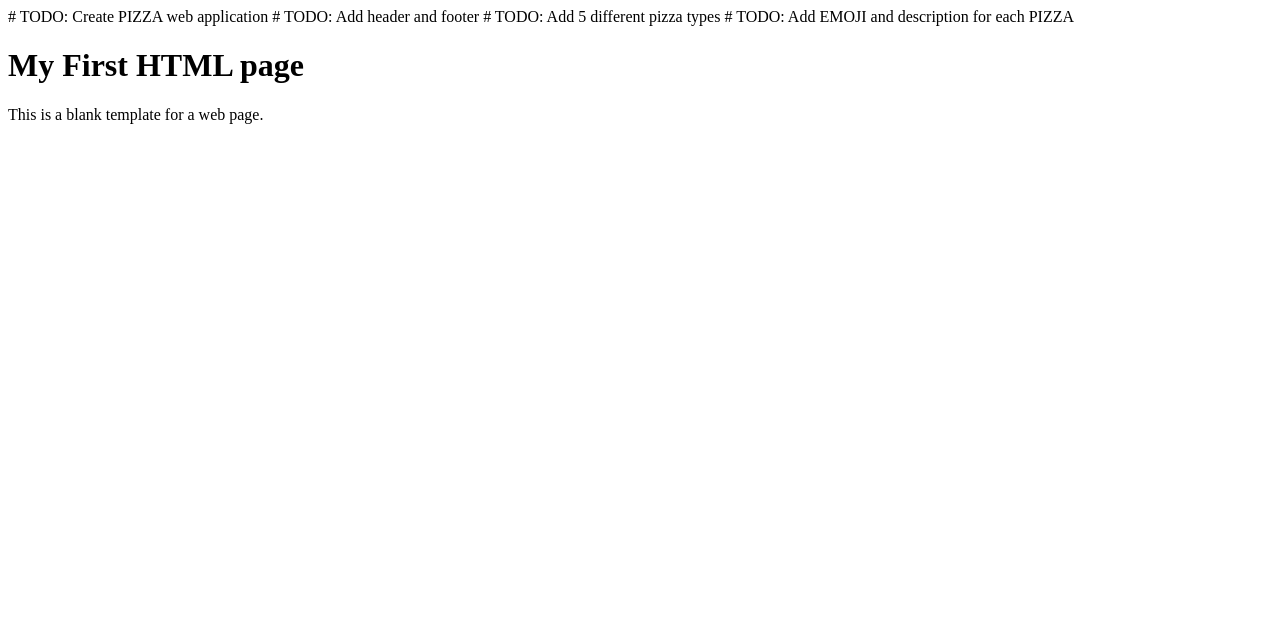
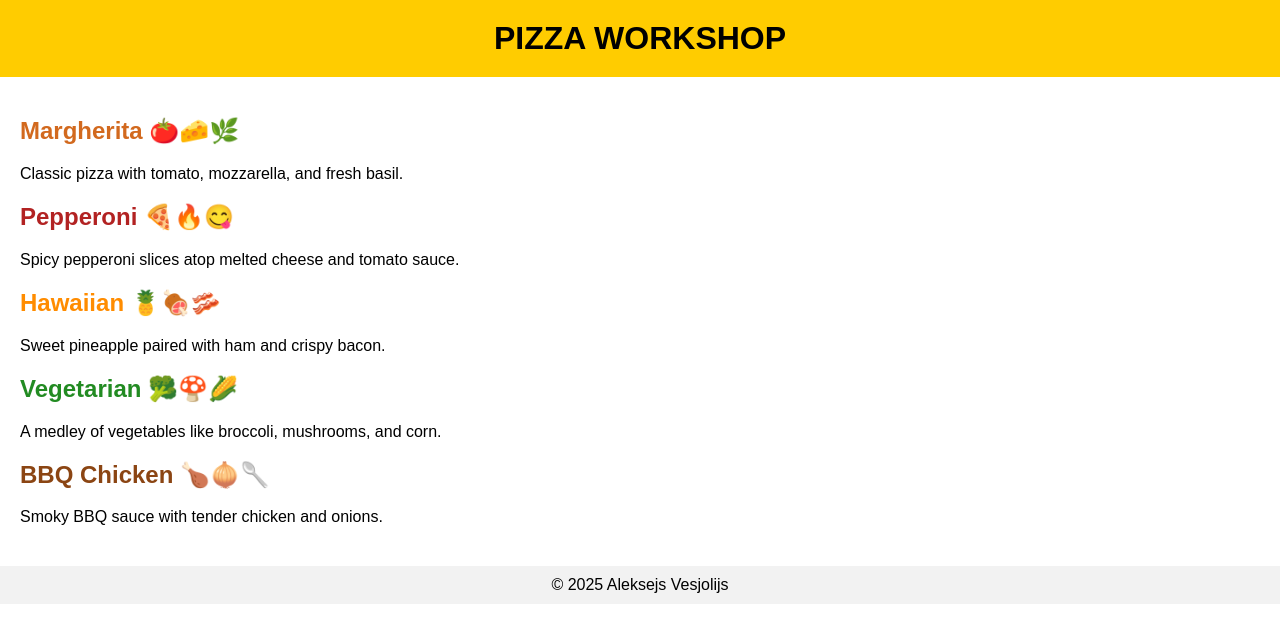
Before and after one commit to pirrencode/wadt_frontend_lecture_2025, a plain HTML site: page index.html in a window 1280 px wide. Drawn offline with Linux system fonts and the light colour scheme.

Commit message:
style pizza page with inline css

```diff
--- a/index.html
+++ b/index.html
@@ -1,16 +1,37 @@
 <!DOCTYPE html>
-<html>
+<html lang="en">
 <head>
-
+  <meta charset="UTF-8">
+  <title>PIZZA WORKSHOP</title>
 </head>
-<body>
-  # TODO: Create PIZZA web application
-  # TODO: Add header and footer
-  # TODO: Add 5 different pizza types
-  # TODO: Add EMOJI and description for each PIZZA
-  <h1>My First HTML page</h1>
-
-  <p>This is a blank template for a web page.</p>
-
+<body style="font-family: Arial, sans-serif; margin: 0;">
+  <header style="background-color: #ffcc00; text-align: center; padding: 20px;">
+    <h1 style="margin: 0;">PIZZA WORKSHOP</h1>
+  </header>
+  <main style="padding: 20px;">
+    <section style="margin-bottom: 20px;">
+      <h2 style="color: #d2691e;">Margherita 🍅🧀🌿</h2>
+      <p>Classic pizza with tomato, mozzarella, and fresh basil.</p>
+    </section>
+    <section style="margin-bottom: 20px;">
+      <h2 style="color: #b22222;">Pepperoni 🍕🔥😋</h2>
+      <p>Spicy pepperoni slices atop melted cheese and tomato sauce.</p>
+    </section>
+    <section style="margin-bottom: 20px;">
+      <h2 style="color: #ff8c00;">Hawaiian 🍍🍖🥓</h2>
+      <p>Sweet pineapple paired with ham and crispy bacon.</p>
+    </section>
+    <section style="margin-bottom: 20px;">
+      <h2 style="color: #228b22;">Vegetarian 🥦🍄🌽</h2>
+      <p>A medley of vegetables like broccoli, mushrooms, and corn.</p>
+    </section>
+    <section style="margin-bottom: 20px;">
+      <h2 style="color: #8b4513;">BBQ Chicken 🍗🧅🥄</h2>
+      <p>Smoky BBQ sauce with tender chicken and onions.</p>
+    </section>
+  </main>
+  <footer style="background-color: #f2f2f2; text-align: center; padding: 10px;">
+    <p style="margin: 0;">&copy; 2025 Aleksejs Vesjolijs</p>
+  </footer>
 </body>
 </html>
```
